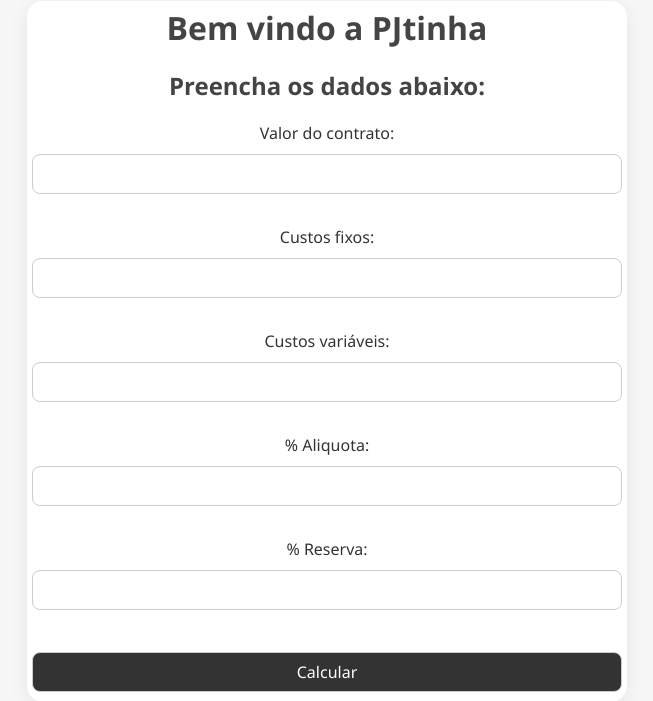
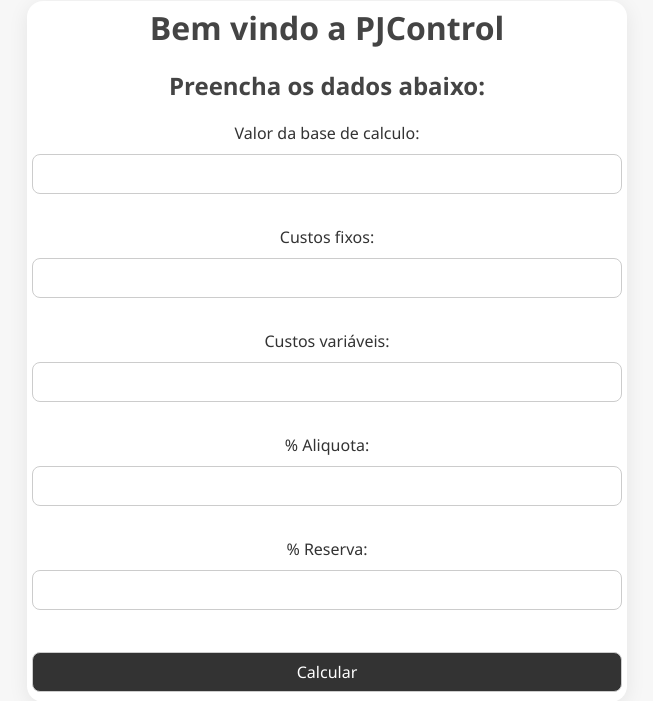
Before and after one commit to souviitor/PJControl, a Flask app: page / in a window 1280 px wide. Shown: the top 701 px of the page, without its empty margins (313-966 px from the left). Run offline with Flask 3, Linux system fonts and the light colour scheme.

Commit message:
alteração do nome do projeto

```diff
--- a/main.py
+++ b/main.py
@@ -2,9 +2,9 @@
 
 app = Flask(__name__)
 
-def calcular_resultado(contrato, fixos, variavel, aliquota, reserva):
+def calcular_resultado(base_calculo, fixos, variavel, aliquota, reserva):
     try:
-        contrato = float(contrato)
+        base_calculo = float(base_calculo)
         fixos = float(fixos)
         variavel = float(variavel)
         aliquota = float(aliquota) / 100
@@ -13,12 +13,12 @@
         return "Erro: Preencha todos os campos com números"
 
     custo_total = fixos + variavel
-    imposto = contrato * aliquota
-    valor_reserva = contrato * reserva
-    lucro_liquido = contrato - custo_total - imposto - valor_reserva
+    imposto = base_calculo * aliquota
+    valor_reserva = base_calculo * reserva
+    lucro_liquido = base_calculo - custo_total - imposto - valor_reserva
 
     return {
-        "contrato": contrato,
+        "base_calculo": base_calculo,
         "fixos": fixos,
         "variavel": variavel,
         "imposto": imposto,
@@ -33,13 +33,13 @@
 @app.route("/", methods=["GET", "POST"])
 def calcular():
     if request.method == "POST":
-        contrato = request.form.get("contrato")
+        base_calculo = request.form.get("base_calculo")
         fixos = request.form.get("fixos")
         variavel = request.form.get("variavel")
         aliquota = request.form.get("aliquota")
         reserva = request.form.get("reserva")
 
-        resultado = calcular_resultado(contrato, fixos, variavel, aliquota,
+        resultado = calcular_resultado(base_calculo, fixos, variavel, aliquota,
                                     reserva)
         return render_template("resultado.html", resultado=resultado)
 
--- a/templates/calcular.html
+++ b/templates/calcular.html
@@ -3,7 +3,7 @@
 <head>
     <meta charset="UTF-8">
     <link rel="stylesheet" href="/static/css/style.css">
-    <title>PJtinha</title>
+    <title>PJControl</title>
 </head>
 <body>
     <!-- <div class="adsense-box">
@@ -12,10 +12,10 @@
     </div> -->
 
     <div class="container">
-        <h1>Bem vindo a PJtinha</h1>
+        <h1>Bem vindo a PJControl</h1>
         <h2>Preencha os dados abaixo:</h2>
         <form method="POST">
-            Valor do contrato: <input type="text" name="contrato"><br>
+            Valor da base de calculo: <input type="text" name="base_calculo"><br>
             Custos fixos: <input type="text" name="fixos"><br>
             Custos variáveis: <input type="text" name="variavel"><br>
             % Aliquota: <input type="text" name="aliquota"><br>
--- a/templates/index.html
+++ b/templates/index.html
@@ -7,7 +7,7 @@
 </head>
 <body>
     <div class=" container">
-        <h1>Bem-vindo à PJtinha</h1>
+        <h1>Bem-vindo à PJControl</h1>
         <a href="/calcular">Calcular PJ</a>
     </div>
 </body>
--- a/templates/resultado.html
+++ b/templates/resultado.html
@@ -16,7 +16,7 @@
         {% if resultado is string %}
             <p>{{ resultado }}</p>
         {% else %}
-            <p>Valor do contrato: R$ {{ resultado.contrato }}</p>
+            <p>Valor da base de calculo: R$ {{ resultado.base_calculo }}</p>
             <p>Custos fixos: R$ {{ resultado.fixos }}</p>
             <p>Custos variáveis: R$ {{ resultado.variavel }}</p>
             <p>Imposto: R$ {{ resultado.imposto }}</p>
```
